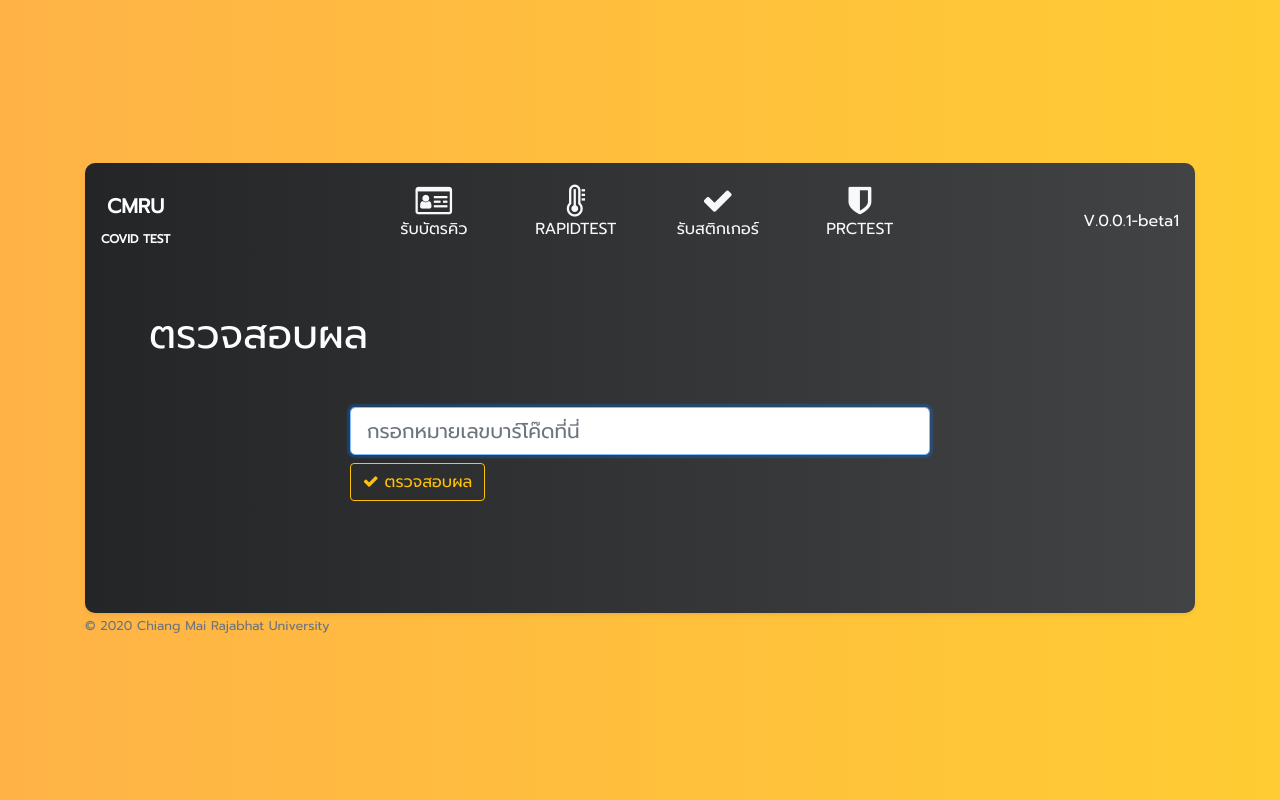
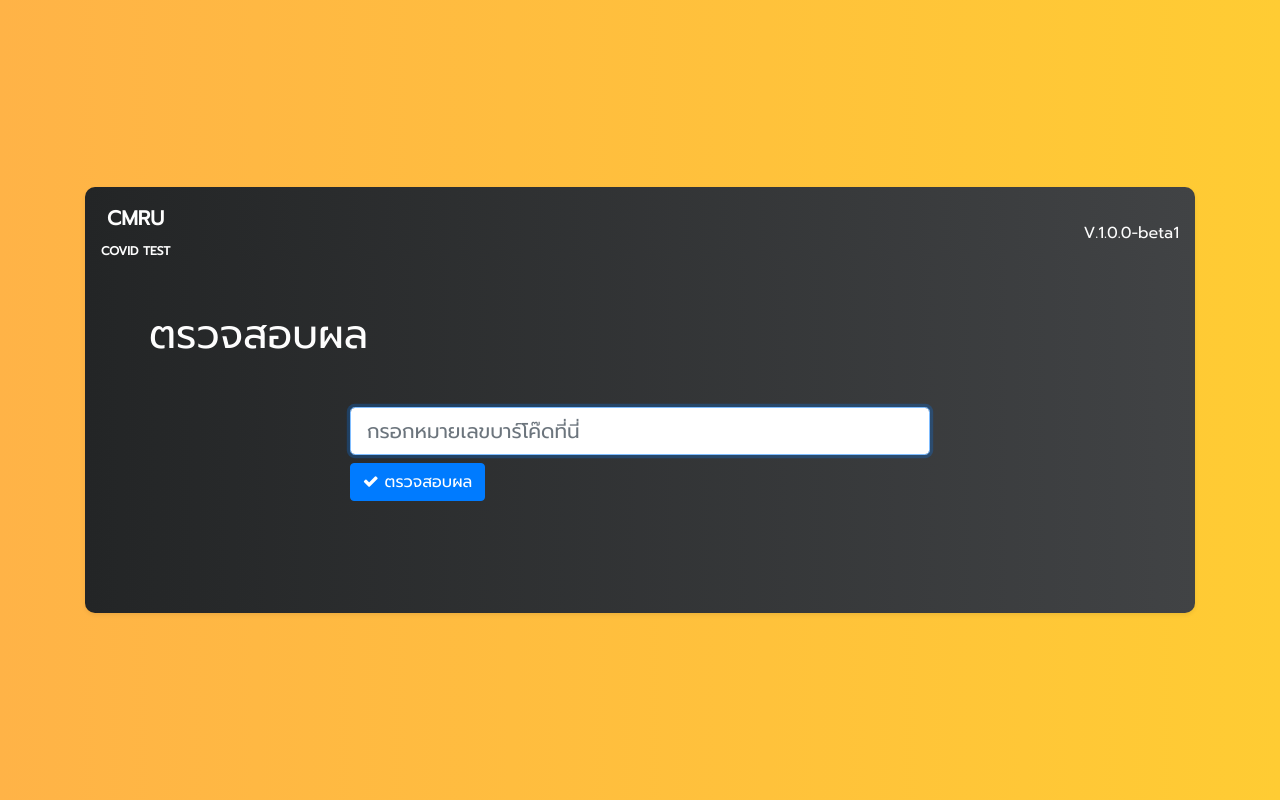
Before and after one commit to silkyland/covidtest, a React (Create React App) app: page /check in a window 1280 px wide. Built offline with nearby package versions, Linux system fonts and the light colour scheme.

Commit message:
release beta

```diff
--- a/src/App.tsx
+++ b/src/App.tsx
@@ -2,15 +2,14 @@ import "bootstrap/dist/css/bootstrap.min.css";
 import React from "react";
 import {
   BrowserRouter as Router,
-  Redirect,
+
   Route,
-  Switch,
+  Switch
 } from "react-router-dom";
+import "./App.css";
 import Master from "./components/layouts/Master";
-import "./App.css";
 import BillboardScreen from "./components/screen/Billboard/BillboardScreen";
-import RapidTestScreen from "./components/screen/RapidTest/RapidTestScreen";
-import PCRTestScreen from "./components/screen/PCRTest/PCRTestScreen";
+import CheckScreen from "./components/screen/Check/CheckScreen";
 
 function App() {
   return (
@@ -18,6 +17,7 @@ function App() {
       <Router>
         <Switch>
           <Route path="/tv" component={BillboardScreen} />
+          <Route path="/check" component={CheckScreen} />
           <Route path="/" render={(props) => <Master {...props} />} />
         </Switch>
       </Router>
--- a/src/components/layouts/Master.tsx
+++ b/src/components/layouts/Master.tsx
@@ -72,7 +72,7 @@ const Master = (props: any) => {
                 ))}
               </ul>
             </nav>
-            <div className="right-menus">V.0.0.1-beta1</div>
+            <div className="right-menus">V.1.0.0-beta1</div>
           </div>
           <div>
             <Switch>
@@ -86,10 +86,10 @@ const Master = (props: any) => {
                 path="/result"
                 render={(props) => <ConfirmScreen {...props} />}
               />
-              <Route
+              {/* <Route
                 path="/check"
                 render={(props) => <CheckScreen {...props} />}
-              />
+              /> */}
               <Route
                 path="/reprint"
                 render={(props) => <ReprintScreen {...props} />}
--- a/src/components/screen/Check/CheckScreen.tsx
+++ b/src/components/screen/Check/CheckScreen.tsx
@@ -2,7 +2,7 @@ import axios from "axios";
 import moment from "moment";
 import "moment/locale/th";
 import React, { useState } from "react";
-import { Button, Col, Form, FormGroup, Input } from "reactstrap";
+import { Button, Col, Container, Form, FormGroup, Input } from "reactstrap";
 import Swal from "sweetalert2";
 import config from "../../../config";
 import "../Home/home.css";
@@ -46,7 +46,23 @@ const CheckScreen = (props: any) => {
   const [citizenId, setCitizenId] = useState("");
 
   return (
-    <div>
+    <div
+      style={{
+        display: "flex",
+        justifyContent: "center",
+        alignItems: "center",
+        height: "100vh",
+      }}
+    >
+      <Container>
+        <div className="bg-gradient body-container border-radius-10 shadow-sm p-3 bg-white">
+          <div className="head-menu">
+            <div className="logo text-cmru-yellow text-center">
+              CMRU <br />
+              <span style={{ fontSize: 12 }}>COVID TEST</span>
+            </div>
+            <div className="right-menus">V.1.0.0-beta1</div>
+          </div>
           <div className="p-5">
             <div className="main-content">
               <h1>ตรวจสอบผล</h1>
@@ -63,7 +79,7 @@ const CheckScreen = (props: any) => {
                         onChange={_handleChangeInput}
                       />
                       <div className="center">
-                    <Button color="outline-warning" className="mt-2">
+                        <Button color="primary" className="mt-2">
                           <i className="fa fa-check" aria-hidden="true"></i>{" "}
                           ตรวจสอบผล
                         </Button>
@@ -75,6 +91,8 @@ const CheckScreen = (props: any) => {
             </div>
           </div>
         </div>
+      </Container>
+    </div>
   );
 };
 
```
Lines whose indentation alone changed are shown as unchanged.
